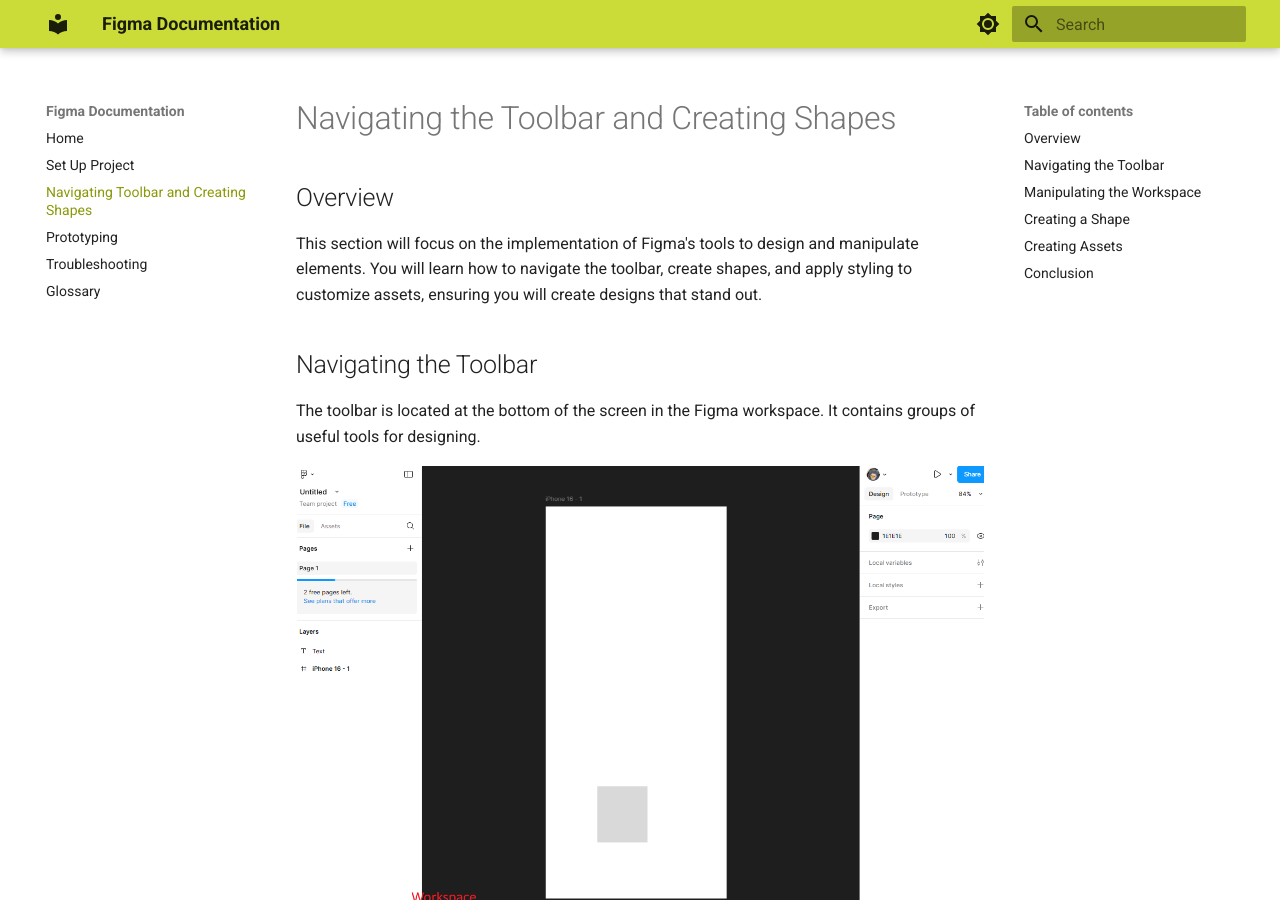
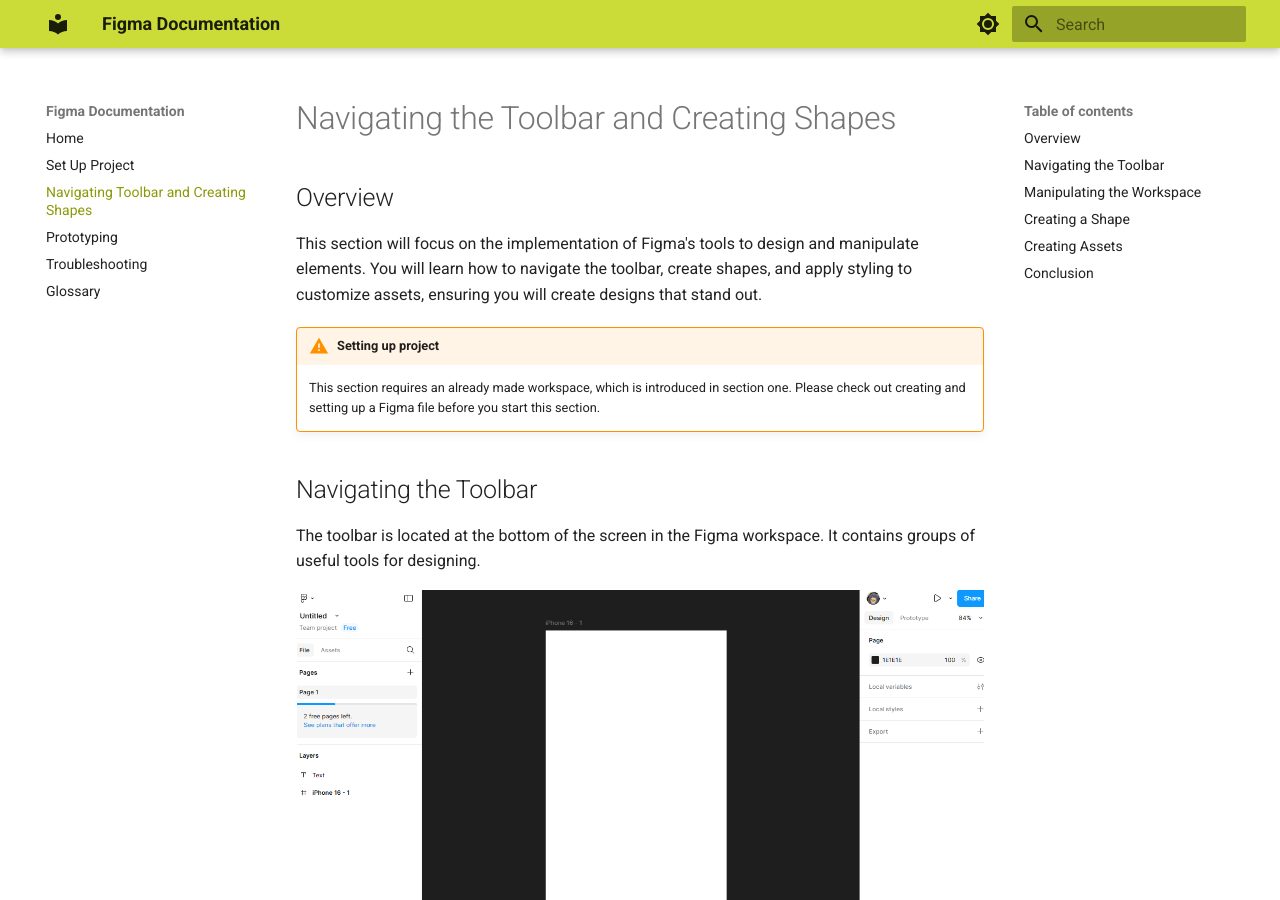
Before and after one commit to ThincutBacon/COMP-2216-Documentation, an MkDocs documentation site: the page built from docs/section2.md, in a window 1280 px wide and 900 px high. Built offline with MkDocs 1.6.1 and Material for MkDocs 9.7.7, drawn with Linux system fonts in a browser that asks for light colours; some of the changed lines change nothing that is shown; some of the changed text lies outside the part shown.

Commit message:
Adjust info boxes and add new wanring box

```diff
--- a/docs/section2.md
+++ b/docs/section2.md
@@ -2,6 +2,10 @@
 
 ## Overview
 This section will focus on the implementation of Figma's tools to design and manipulate elements. You will learn how to navigate the toolbar, create shapes, and apply styling to customize assets, ensuring you will create designs that stand out.
+
+!!! warning "Setting up project"
+    This section requires an already made workspace, which is introduced in section one. Please check out creating and setting up a Figma file before you start this section.
+
 
 ## Navigating the Toolbar
 The toolbar is located at the bottom of the screen in the Figma workspace. It contains groups of useful tools for designing.
@@ -50,16 +54,13 @@
 
 ## Creating a Shape
 1. Click the Rectangle Tool from the toolbar.
-!!! success "Rectangle Tool"
-    ![Rectangle Tool](./images/rectangletool.png)
+![Rectangle Tool](./images/rectangletool.png)
 2. Navigate to your workspace frame, click, then drag to draw a rectangle.
-!!! success "Drawing a Rectangle"
-    ![Draw Rectangle](./images/drawrectangle.png)
+![Draw Rectangle](./images/drawrectangle.png)
 3. Using the Scale tool, click and drag the corners of the rectangle to resize it
 4. Hold `Shift` to maintain consist proportions (i.e. for squares)
 5. Access the Properties Panel to change the fill colour to #ABEFBD.
-!!! success "Figma Properties Panel"
-    ![Properties Panel](./images/propertiespanel.png)
+![Properties Panel](./images/propertiespanel.png)
 
 !!! info "Click the dropdown arrow beside the rectangle tool to access additional shape options (i.e. polygon, ellipse)"
     Follow similar steps above to customize these shapes.
@@ -76,12 +77,11 @@
 !!! info "Group elements together shortcut"
     Select multiple elements and press `Ctrl + G` (Windows) or `Cmd + G` (Mac).
 4. Right-click again and select `Create Component`
-    ![Create Component](./images/createcomponent.png)
+![Create Component](./images/createcomponent.png)
 5. Access your components from the `Assets ` panel, on the left hand of the screen.
-!!! success "Assets Panel"
-    ![Assets Panel](./images/assetspanel.png)
+![Assets Panel](./images/assetspanel.png)
 6. Drag and drop an drop into your design workspace.
-    ![Drag and drop component](./images/dragasset.png)
+![Drag and drop component](./images/dragasset.png)
 
 ## Conclusion
 By the end of this section you will have successfully learned to:
```
